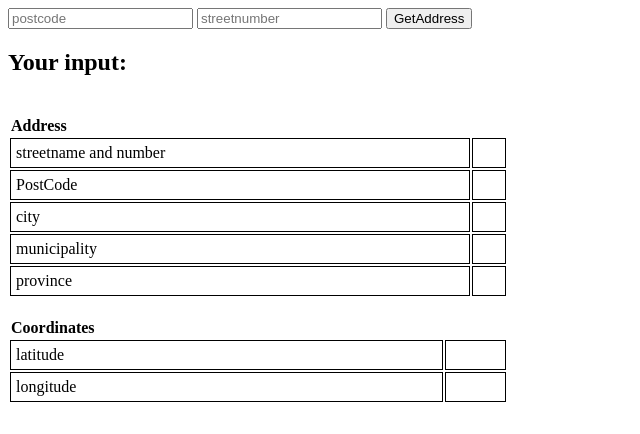
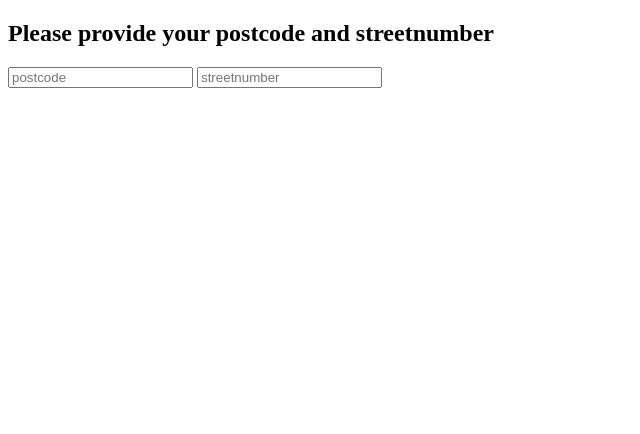
Before and after one commit to advanbergen/AddressLookup, a plain HTML site: page AddressLookupSPA/index.html in a window 1280 px wide. Shown: the whole page, without its empty margins (0-640 px from the left). Drawn offline with nearby package versions, Linux system fonts and the light colour scheme.

Commit message:
hiding output when no address available yet

```diff
--- a/AddressLookupSPA/index.html
+++ b/AddressLookupSPA/index.html
@@ -10,6 +10,7 @@
         th {
             text-align: left;
         }
+
         td {
             border: 1px solid black;
             border-collapse: collapse;
@@ -19,13 +20,17 @@
     </style>
 </head>
 <body>
-    <div ng-controller="addressController as vm">
+<div ng-controller="addressController as vm">
+    <h2>Please provide your postcode and streetnumber</h2>
+
         <input type="text" ng-model="vm.postcode" class="input-lg" placeholder="postcode" />
         <input type="text" ng-model="vm.streetnumber" class="input-lg" placeholder="streetnumber" />
-        <button class="btn btn-success" ng-click="vm.getAddress()">GetAddress</button>
-        <h2>Your input: {{vm.postcode}}{{vm.streetnumber}} </h2>
-        <br />
-        <table style="width:500px">
+        <div ng-if="!!vm.postcode && !!vm.streetnumber">
+            <h2>Your input: {{vm.postcode}}{{vm.streetnumber}} </h2>
+            <button class="btn btn-success" ng-click="vm.getAddress()">GetAddress</button>
+            <p>
+        </div>
+        <table style="width:500px" ng-if="!!vm.address">
             <tr>
                 <th>Address</th>
                 <th>&nbsp;</th>
@@ -52,7 +57,7 @@
             </tr>
         </table>
         <br />
-        <table style="width:500px">
+        <table style="width:500px" ng-if="!!vm.address">
             <tr>
                 <th>Coordinates</th>
                 <th>&nbsp;</th>
```
